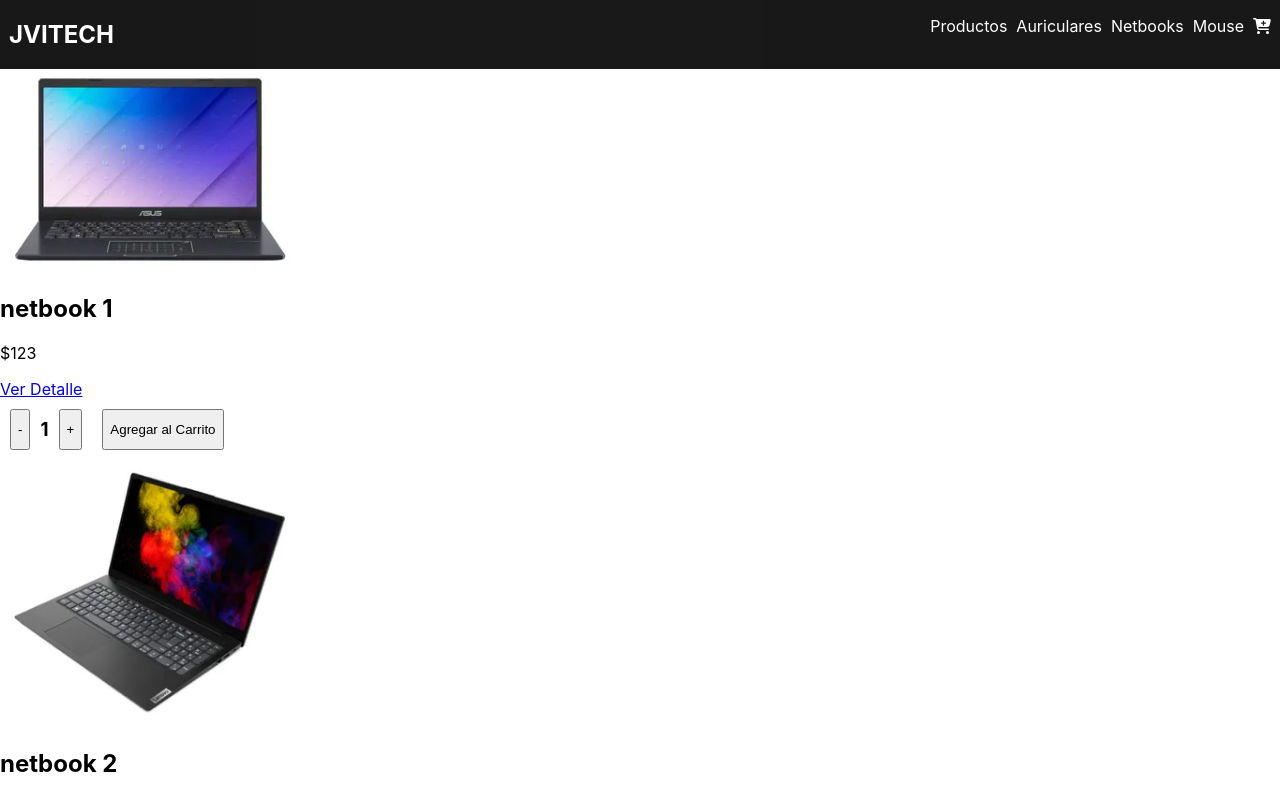
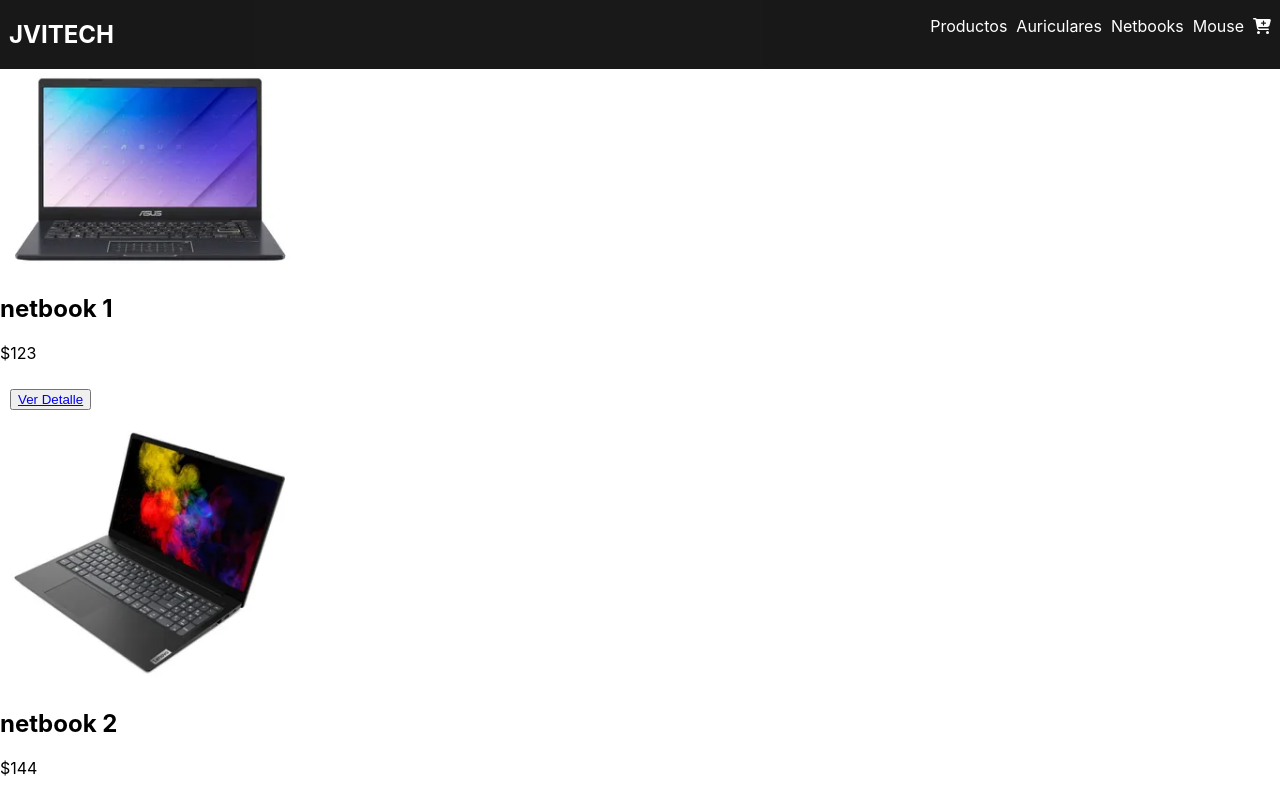
Before and after one commit to nunezjavier/react-javiernunez, a React (Create React App) app: page / in a window 1280 px wide. Shown: the top 798 px of the page. Built offline with nearby package versions, Linux system fonts and the light colour scheme.

Commit message:
reentrega-de-preentrega

```diff
--- a/src/components/Item/Item.js
+++ b/src/components/Item/Item.js
@@ -10,8 +10,7 @@
         <img className='itemImg' src= {img} alt =''></img>
         <h2 className='itemNombre'>{nombre}</h2>
         <p className='itemPrecio'>${precio}</p>
-        <Link className='itemLink' to={`/detail/${id}`}>Ver Detalle</Link>
-        <ItemCount stock={stock} initial={1} />
+        <button><Link className='itemLink' to={`/detail/${id}`}>Ver Detalle</Link></button>
         </div>
         </>
     )
--- a/src/components/ItemDetail/ItemDetailContainer.js
+++ b/src/components/ItemDetail/ItemDetailContainer.js
@@ -22,7 +22,7 @@
             }
         }
         )
-    }, [])
+    }, [idUrl])
     return(
         <main>
         <>
```
